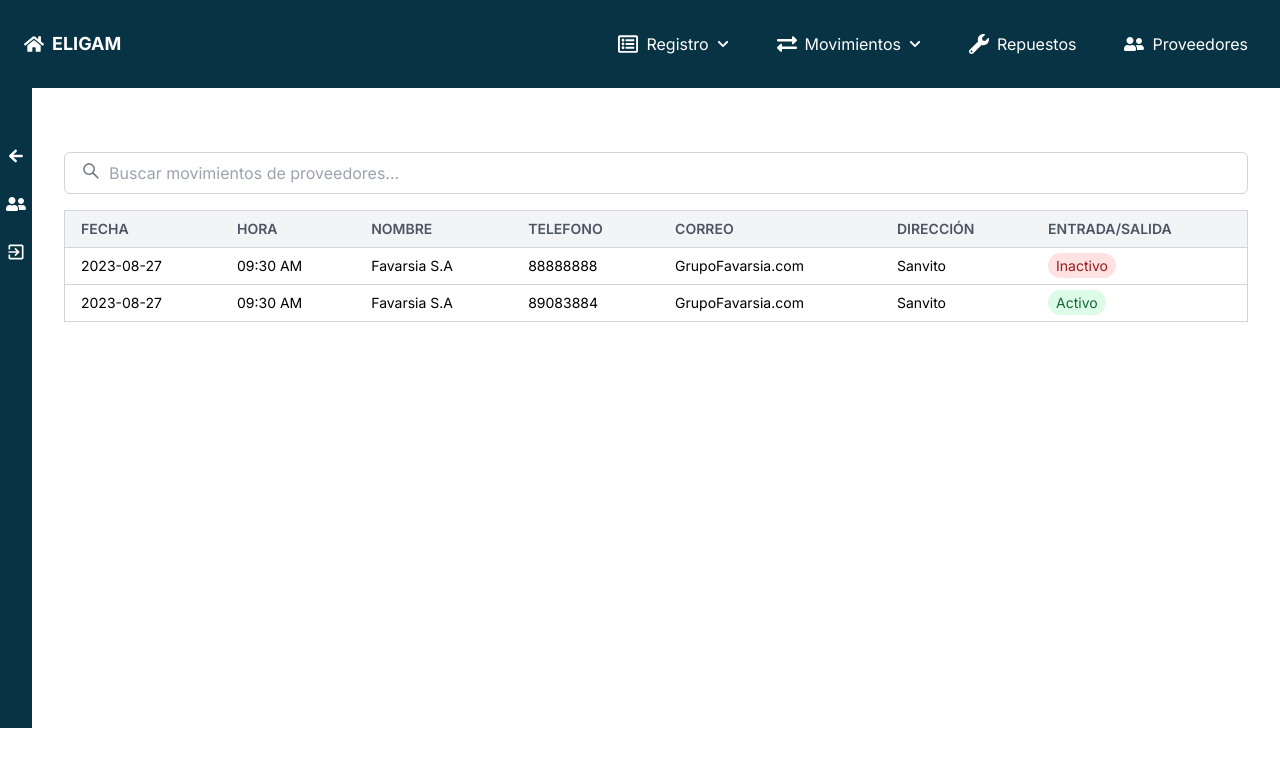
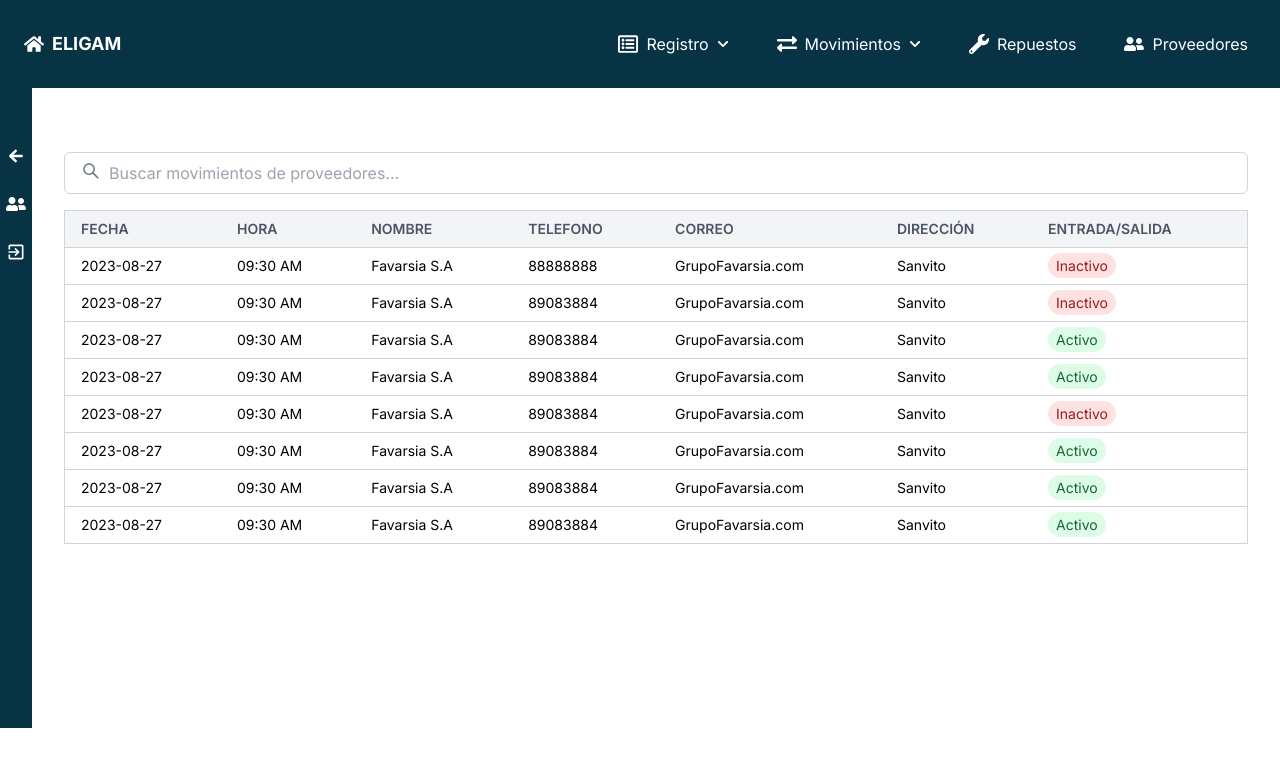
Before and after one commit to yeikoa/Sistema_de_inventario, a Next.js app: page /dashboard/movimientos/proveedores in a window 1280 px wide. Shown: the top 766 px of the page. Built offline with nearby package versions, Linux system fonts and the light colour scheme.

Commit message:
RELLENO DE DATOS

```diff
--- a/src/app/dashboard/movimientos/facturas/page.jsx
+++ b/src/app/dashboard/movimientos/facturas/page.jsx
@@ -12,6 +12,41 @@ export default function BillsMovements() {
       proveedor: 'Coca cola',
       precio: '100000',
       fecha: '2023-08-27',
+      hora: '09:30 AM',
+    },
+    {
+      nfactura: '8878355920',
+      proveedor: 'Farvasia',
+      precio: '150000',
+      fecha: '2023-09-29',
+      hora: '09:30 AM',
+    },
+    {
+      nfactura: '8878355920',
+      proveedor: 'Farvasia',
+      precio: '150000',
+      fecha: '2023-09-29',
+      hora: '09:30 AM',
+    },
+    {
+      nfactura: '8878355920',
+      proveedor: 'Farvasia',
+      precio: '150000',
+      fecha: '2023-09-29',
+      hora: '09:30 AM',
+    },
+    {
+      nfactura: '8878355920',
+      proveedor: 'Farvasia',
+      precio: '150000',
+      fecha: '2023-09-29',
+      hora: '09:30 AM',
+    },
+    {
+      nfactura: '8878355920',
+      proveedor: 'Farvasia',
+      precio: '150000',
+      fecha: '2023-09-29',
       hora: '09:30 AM',
     },
     {
--- a/src/app/dashboard/movimientos/proveedores/page.jsx
+++ b/src/app/dashboard/movimientos/proveedores/page.jsx
@@ -15,6 +15,60 @@ export default function ProvidersMovements() {
       correo: 'GrupoFavarsia.com',
       direccion:'Sanvito',
       tipoMovimiento: 'Inactivo',
+    },
+    {
+      fecha: '2023-08-27',
+      hora: '09:30 AM',
+      nombreProveedor: 'Favarsia S.A',
+      telefono: '89083884',
+      correo: 'GrupoFavarsia.com',
+      direccion:'Sanvito',
+      tipoMovimiento: 'Inactivo',
+    },
+    {
+      fecha: '2023-08-27',
+      hora: '09:30 AM',
+      nombreProveedor: 'Favarsia S.A',
+      telefono: '89083884',
+      correo: 'GrupoFavarsia.com',
+      direccion:'Sanvito',
+      tipoMovimiento: 'Activo',
+    },
+    {
+      fecha: '2023-08-27',
+      hora: '09:30 AM',
+      nombreProveedor: 'Favarsia S.A',
+      telefono: '89083884',
+      correo: 'GrupoFavarsia.com',
+      direccion:'Sanvito',
+      tipoMovimiento: 'Activo',
+    },
+    {
+      fecha: '2023-08-27',
+      hora: '09:30 AM',
+      nombreProveedor: 'Favarsia S.A',
+      telefono: '89083884',
+      correo: 'GrupoFavarsia.com',
+      direccion:'Sanvito',
+      tipoMovimiento: 'Inactivo',
+    },
+    {
+      fecha: '2023-08-27',
+      hora: '09:30 AM',
+      nombreProveedor: 'Favarsia S.A',
+      telefono: '89083884',
+      correo: 'GrupoFavarsia.com',
+      direccion:'Sanvito',
+      tipoMovimiento: 'Activo',
+    },
+    {
+      fecha: '2023-08-27',
+      hora: '09:30 AM',
+      nombreProveedor: 'Favarsia S.A',
+      telefono: '89083884',
+      correo: 'GrupoFavarsia.com',
+      direccion:'Sanvito',
+      tipoMovimiento: 'Activo',
     },
     {
       fecha: '2023-08-27',
--- a/src/app/dashboard/movimientos/repuestos/page.jsx
+++ b/src/app/dashboard/movimientos/repuestos/page.jsx
@@ -21,6 +21,62 @@ export default function ProductsMovements() {
       codigo: 'P124',
       nombre: 'Producto B',
       cantidad: 5,
+      tipoMovimiento: 'Salida',
+    },
+    {
+      fecha: '2023-08-27',
+      hora: '09:30 AM',
+      codigo: 'P123',
+      nombre: 'Producto A',
+      cantidad: 10,
+      tipoMovimiento: 'Entrada',
+    },
+    {
+      fecha: '2023-08-27',
+      hora: '09:30 AM',
+      codigo: 'P123',
+      nombre: 'Producto A',
+      cantidad: 10,
+      tipoMovimiento: 'Entrada',
+    },
+    {
+      fecha: '2023-08-27',
+      hora: '09:30 AM',
+      codigo: 'P123',
+      nombre: 'Producto A',
+      cantidad: 10,
+      tipoMovimiento: 'Entrada',
+    },
+    {
+      fecha: '2023-08-27',
+      hora: '09:30 AM',
+      codigo: 'P123',
+      nombre: 'Producto A',
+      cantidad: 10,
+      tipoMovimiento: 'Salida',
+    },
+    {
+      fecha: '2023-08-27',
+      hora: '09:30 AM',
+      codigo: 'P123',
+      nombre: 'Producto A',
+      cantidad: 10,
+      tipoMovimiento: 'Entrada',
+    },
+    {
+      fecha: '2023-08-27',
+      hora: '09:30 AM',
+      codigo: 'P123',
+      nombre: 'Producto A',
+      cantidad: 10,
+      tipoMovimiento: 'Entrada',
+    },
+    {
+      fecha: '2023-08-27',
+      hora: '09:30 AM',
+      codigo: 'P123',
+      nombre: 'Producto A',
+      cantidad: 10,
       tipoMovimiento: 'Salida',
     },
     // Agregar más movimientos de productos aquí
```
